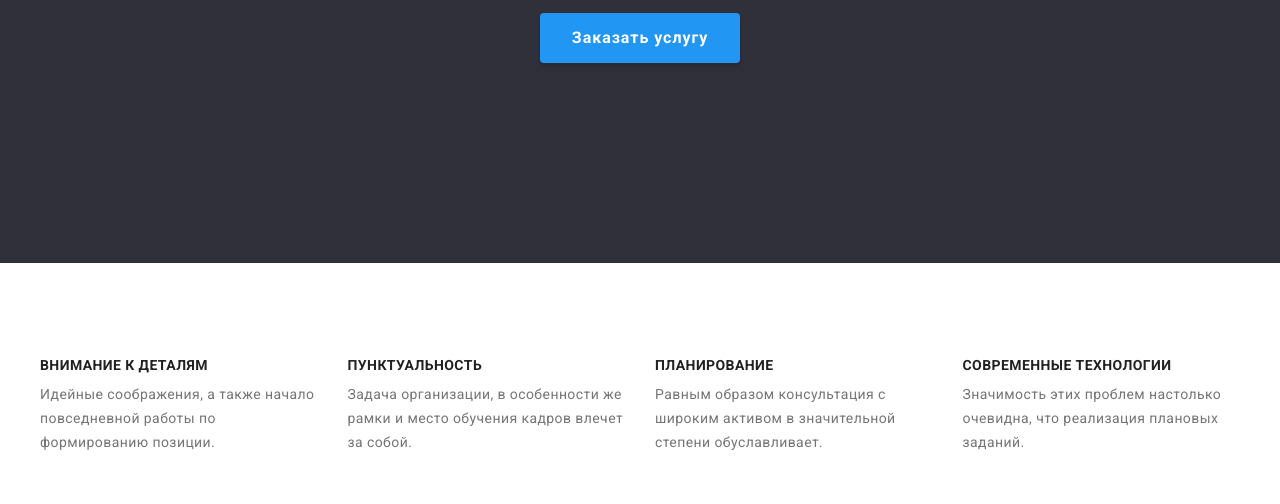
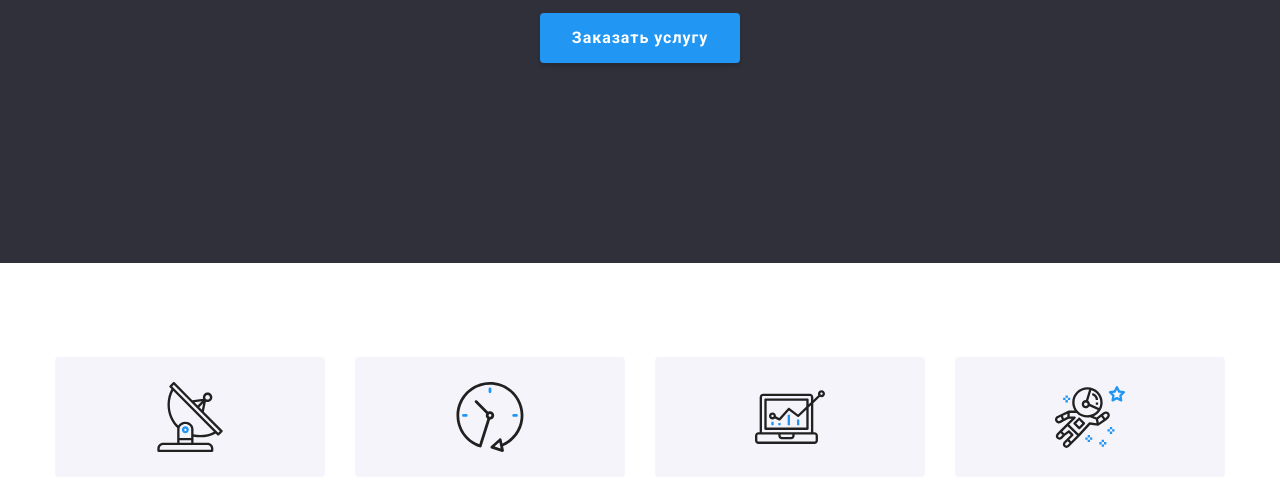
Before and after one commit to EduardOshurkov/goit-markup-hw-04, a plain HTML site: page index.html in a window 1280 px wide. Shown: the part 418-922 px from the top of the page. Drawn offline with nearby package versions, Linux system fonts and the light colour scheme.

Commit message:
иконки

```diff
--- a/index.html
+++ b/index.html
@@ -43,6 +43,26 @@
         <section class="about">
             <div class="container team-container">
             <h2 class="visually-hidden">особенности</h2>
+            <div class="about-item-content">
+                <ul class="about-social-list list">
+                    <li class="about-social-item"><a href="" class="about-social-link"><svg class="about-icon" width="70" height="70">
+                                <use href="./img/icons.svg#icon-antenna"></use>
+                            </svg></a>
+                    </li>
+                    <li class="about-social-item"><a href="" class="about-social-link"><svg class="about-icon" width="70" height="70">
+                                <use href="./img/icons.svg#icon-clock"></use>
+                            </svg></a>
+                    </li>
+                    <li class="about-social-item"><a href="" class="about-social-link"><svg class="about-icon" width="70" height="70">
+                                <use href="./img/icons.svg#icon-diagram"></use>
+                            </svg></a>
+                    </li>
+                    <li class="about-social-item"><a href="" class="about-social-link"><svg class="about-icon" width="70" height="70">
+                                <use href="./img/icons.svg#icon-astronaut"></use>
+                            </svg></a>
+                    </li>
+                </ul>
+            </div>
             <ul class="list container-list">
                 <li class="about-item item-element"><h3>Внимание к деталям</h3>
                     <p class="about-text text-element">Идейные соображения, а также начало повседневной работы по формированию позиции.</p>
@@ -82,6 +102,14 @@
                     <div class="about-team">
                     <h3 class="team-name">Игорь Демьяненко</h3>
                     <p lang="en" class="team-text">Product Designer</p>
+                    <div class="team-social-content">
+                        <ul class="team-social-list list">
+                            <li class="team-social-item"><a href="" class="team-social-link"><svg class="team-social-icon" width="20px" height="20px"><use href="/img/icons.svg#icon-instagram"></use></svg></a></li>
+                            <li class="team-social-item"><a href="" class="team-social-link"><svg class="team-social-icon" width="20px" height="20px"><use href="/img/icons.svg#icon-instagram"></use></svg></a></li>
+                            <li class="team-social-item"><a href="" class="team-social-link"><svg class="team-social-icon" width="20px" height="20px"><use href="/img/icons.svg#icon-instagram"></use></svg></a></li>
+                            <li class="team-social-item"><a href="" class="team-social-link"><svg class="team-social-icon" width="20px" height="20px"><use href="/img/icons.svg#icon-instagram"></use></svg></a></li>
+                        </ul>
+                    </div>
                     </div>
                 </li>
                 <li class="team-list">
--- a/style/style.css
+++ b/style/style.css
@@ -219,6 +219,26 @@ body {
   margin: -1px;
 }
 
+.about-social-list {
+  display: flex;
+  justify-self: center;
+  margin-bottom: 30px;
+}
+
+.about-social-item + .about-social-item {
+  margin-left: 30px;
+}
+
+.about-social-link {
+  width: 270px;
+  height: 120px;
+  background-color: #f5f4fa;
+  display: flex;
+  justify-content: center;
+  align-items: center;
+  border-radius: 4px;
+}
+
 .container-list {
   padding-top: -94px;
   display: flex;
@@ -236,6 +256,7 @@ body {
 
 .about-item,
 h3 {
+  max-width: 270px;
   font-weight: 700;
   font-size: 14px;
   line-height: 16px;
@@ -245,6 +266,7 @@ h3 {
 }
 
 .about-text {
+  max-width: 270px;
   font-size: 14px;
   line-height: 1.71;
   letter-spacing: 0.03em;
@@ -310,8 +332,6 @@ h3 {
 
 .team-link {
   display: flex;
-  max-height: 368px;
-  /* padding-bottom: 94px; */
 }
 
 .team-list {
@@ -351,7 +371,24 @@ h3 {
 
 .about-team {
   padding-top: 30px;
+}
+
+.team-social-list {
+  display: flex;
+  justify-content: center;
+}
+
+.team-social-link {
+  margin-top: 16px;
   padding-bottom: 30px;
+  width: 44px;
+  height: 44px;
+  background-color: #ffffff;
+  display: flex;
+  justify-content: center;
+  align-items: center;
+  border-radius: 50%;
+  color: #afb1b8;
 }
 
 /*----------------FOOTER---------------------*/
```
